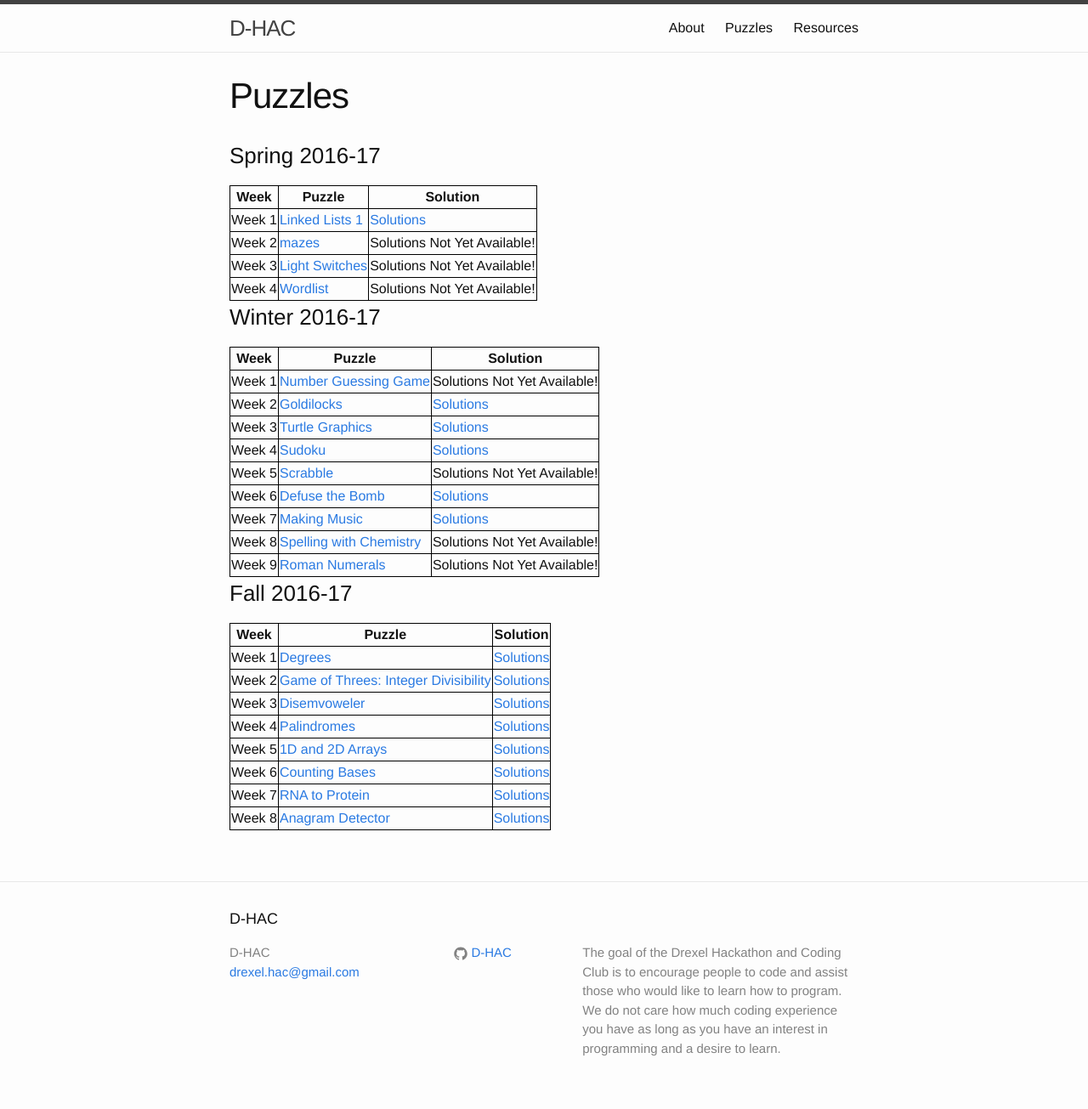
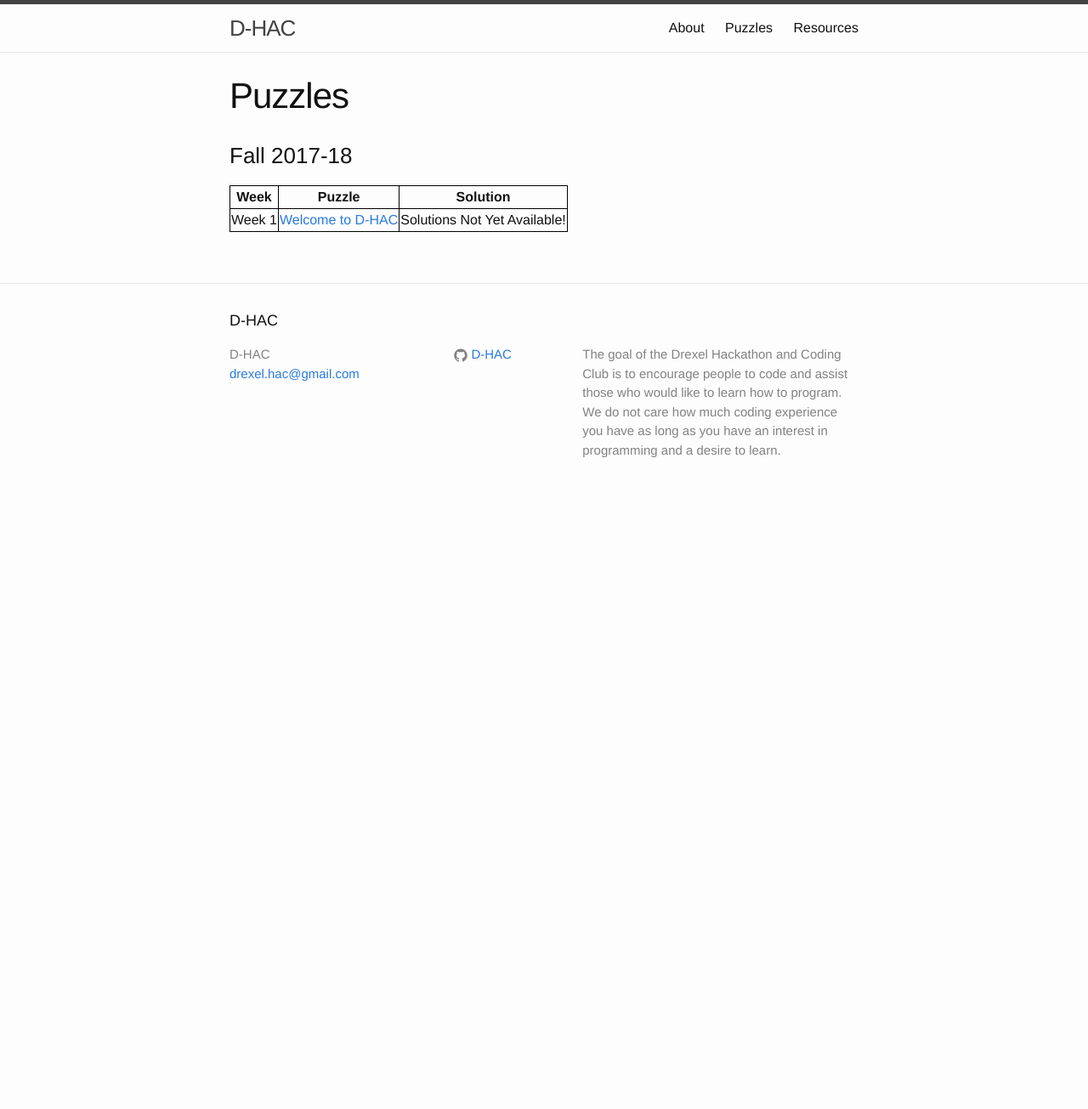
Before and after one commit to D-HAC/D-HAC.github.io, a Jekyll site: the page built from puzzles.html, in a window 1280 px wide. Shown: the whole page at 85% size. Built offline with Jekyll 4.4.1, drawn with Linux system fonts in a browser that asks for light colours; after the commit the page ends 900 px from its top, so only the background shows below that; some of the changed lines change nothing that is shown.

Commit message:
Week 1 puzzle page for Fall term

````diff
--- /dev/null
+++ b/_puzzles/fall1718_week_one.md
@@ -0,0 +1,74 @@
+---
+layout: page
+title: Welcome to D-HAC
+permalink: /puzzle/welcome1718
+hide: false
+week: 1
+term: "Fall 2017-18"
+---
+# Drexel Hackathon and Coding Club
+Welcome to the Drexel Hackathon and Coding Club! Here, we work on weekly coding challenges based around monthly themes. While you are free to work on your own projects during this hacking time, we encourage you to try our weekly puzzles and come up with creative, new solutions. Feel free to grab a partner and try them out or go it alone and see what you can create!
+
+## What This Club is About
+We are all about creating a hacking space and an environment where people can come together, create new things, learn new skills, be mentors, and become mentors. We wish to promote a love of programming and just create an club that people want to attend to hang out, talk, and have a good time. Feel free to use this club to talk to people to get advice on classes and coop.
+
+## Our First Puzzle - Integer Divisibility
+
+Integer divisibility might sound boring, but it is actually quite useful in a variety of situations (potentially during an interview!). The biggest example is determining whether a number is odd or even. A number is even when it is divisible by two.
+
+**Hint**: the remainder operator--aka modulo (symbol: `%`)--is important here! If this is new to you, let us know and we'll help you!
+
+## Functions to Write (They'll help!)
+
+```C
+bool is_divisible_by(int x, int n);
+```
+
+This method returns true if x is divisible by n, and false otherwise.
+Assume `x >= 0` and `n > 0`.
+
+Examples:
+
+```C
+is_divisible_by(4, 2); //=> True
+is_divisible_by(3, 2); //=> False
+is_divisible_by(6, 4); //=> False
+is_divisible_by(6, 2); //=> True
+```
+
+## Puzzles
+
+Once you've written the above function, try your hand at one (or both) of these two puzzles:
+
+* [Game of Threes](https://www.reddit.com/r/dailyprogrammer/comments/3r7wxz/20151102_challenge_239_easy_a_game_of_threes/) - A basic printing puzzle based on divisibility. See if you can replicate the output shown in the puzzle!
+* [FizzBuzz](https://www.reddit.com/r/dailyprogrammer/comments/s6bas/4122012_challenge_39_easy/) - This is a common programming puzzle that is used from time to time in interviews (or a variant of it).
+
+If you are struggling with either of these, let someone know and we'll help you talk and work through the puzzles!
+
+## Mini Project Ideas
+
+If you'd like something more advanced than the above, try one of these project ideas! Feel free to make up your own project idea, but try to involve this week's theme of integer divisibility.
+
+* Stripes - write a console program that displays stripes. Every Nth line, print a line of different characters. Examples:
+
+```
+N=2
+============================
+----------------------------
+============================
+----------------------------
+============================
+----------------------------
+```
+
+```
+N=3
+============================
+----------------------------
+----------------------------
+============================
+----------------------------
+```
+
+* TICK. TOCK. - Make a program/web page that starts with 'TICK' in the middle of the screen. Every second, get the current seconds on the clock. If the number of seconds is divisible by 4 (or whatever number of seconds you would like), toggle the text once between 'TICK' and 'TOCK'. Also change the text/background color for effect.
+* Bonus Puzzle: [Making Change](https://www.codewars.com/kata/making-change) - Note, this requires a CodeWars account (or GitHub)
--- a/about.md
+++ b/about.md
@@ -17,10 +17,10 @@ and work together to solve problems, or one where you can hone your own skills
 and get feedback from your peers, you've found the right place.
 
 # Meetings
-
-**Time**: Tuesdays, 5:00-6:00
+## Fall 17-18
+**Time**: Tuesdays, 6:00-7:00
 **Location**: [ExCITe Center](http://drexel.edu/excite/) -
-    The building is 3401 Market Street (northwest corner of 34st and Market).
+    The building is 3401 Market Street (northwest corner of 34 st and Market).
 
 When you enter:
 
--- a/puzzles.html
+++ b/puzzles.html
@@ -4,9 +4,7 @@ title: Puzzles
 permalink: /puzzles/
 # Display order of terms. I'm listing them from newest to oldest
 terms:
-    - "Spring 2016-17"
-    - "Winter 2016-17"
-    - "Fall 2016-17"
+    - "Fall 2017-18"
 ---
 
 {% assign puzzle_groups = site.puzzles | sort: 'week' | group_by: 'term' %}
````
